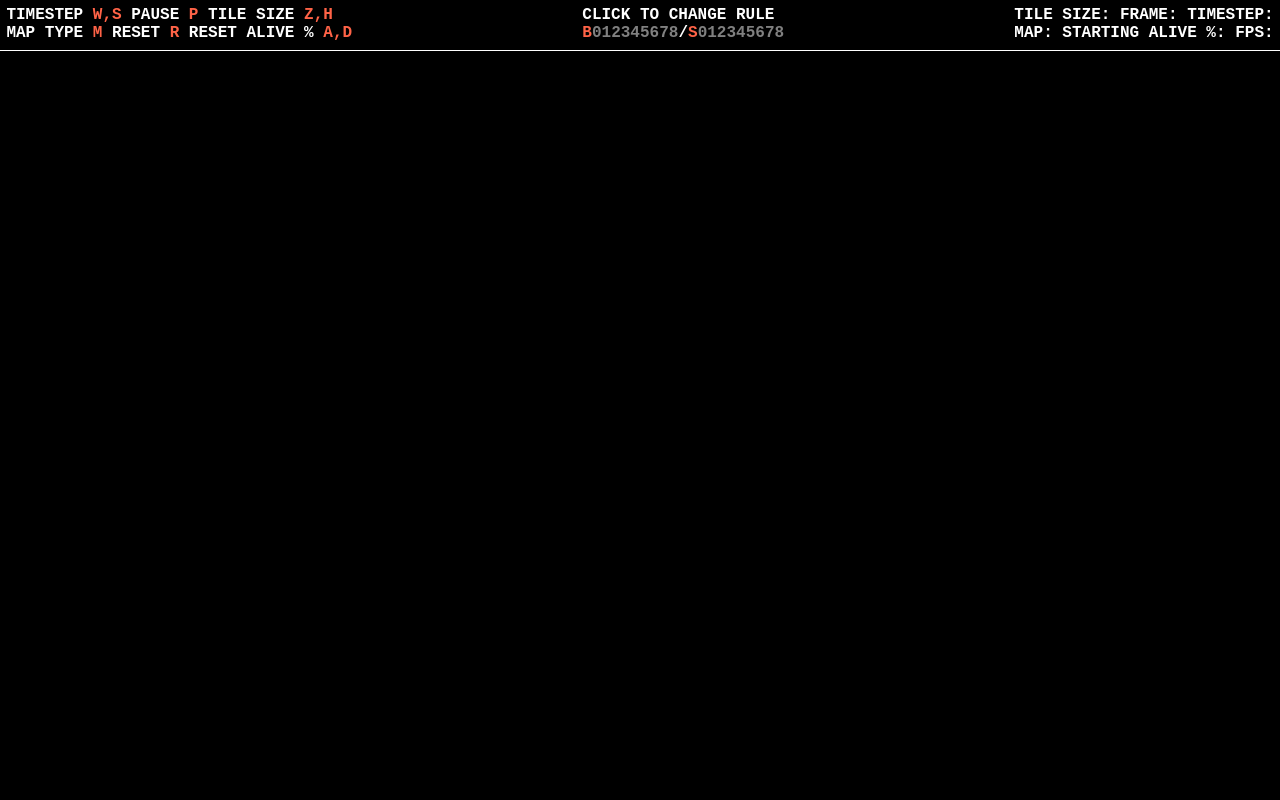
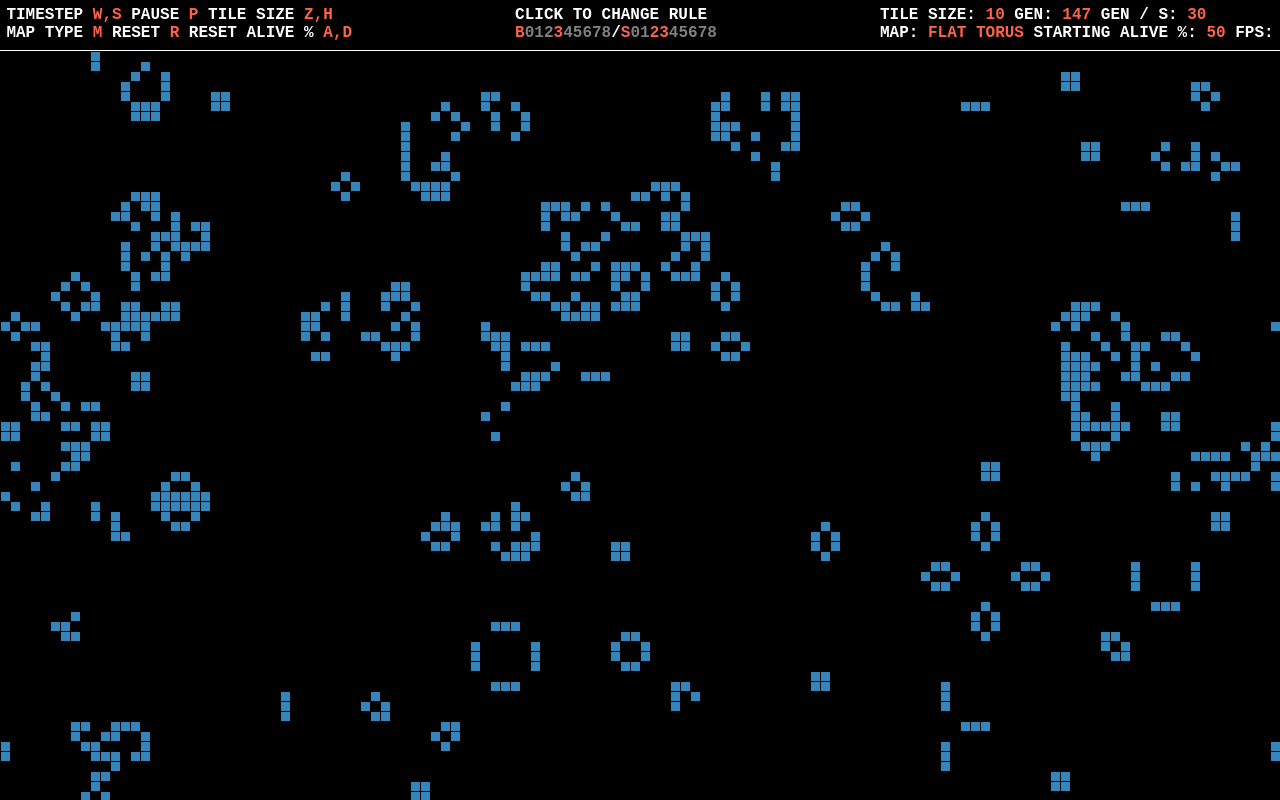
Before and after one commit to Chabloz/ProgWebMod, a plain HTML site: page tpAutomaton/index.html in a window 1280 px wide. Drawn offline with Linux system fonts and the light colour scheme; animation ran at ten frames a second.

Commit message:
Automaton solution

```diff
--- /dev/null
+++ b/class/Automaton.js
@@ -0,0 +1,89 @@
+const DEAD = 0;
+const ALIVE = 1;
+
+export default class Automaton {
+
+  constructor({
+    width = 10,
+    height = 10,
+    isAliveProb = 0,
+    birthRule = new Set([3]), // Game of Life birth rule by default
+    survivalRule = new Set([2, 3]),  // Game of Life survival rule by default
+    tileSize = 15,
+    aliveColor = 'white',
+    deadColor = 'black'
+  } = {}) {
+    this.width = width;
+    this.height = height;
+    this.birthRule = birthRule;
+    this.survivalRule = survivalRule;
+    this.tileSize = tileSize;
+    this.aliveColor = aliveColor;
+    this.deadColor = deadColor;
+    this.randomize(isAliveProb);
+  }
+
+  randomize(isAliveProb) {
+    this.grid = [];
+    for (let x = 0; x < this.width; x++) {
+      this.grid[x] = [];
+      for (let y = 0; y < this.height; y++) {
+        this.grid[x][y] = Math.random() < isAliveProb ? ALIVE : DEAD;
+      }
+    }
+  }
+
+  applyRule() {
+    const toSwitch = [];
+
+    for (let x = 0; x < this.width; x++) {
+      for (let y = 0; y < this.height; y++) {
+        const pos = {x, y};
+        const cell = this.grid[x][y];
+        let nbAliveNeighbors = this.countAliveMooreNeighborhood(pos);
+        if (cell == DEAD && this.birthRule.has(nbAliveNeighbors)) {
+          toSwitch.push(pos);
+        } else if (cell == ALIVE && !this.survivalRule.has(nbAliveNeighbors - 1)) {
+          toSwitch.push(pos);
+        }
+      }
+    }
+
+    for (const pos of toSwitch) {
+      this.toggleState(pos);
+    }
+  }
+
+  toggleState({x, y}) {
+    this.grid[x][y] = (this.grid[x][y] + 1) % 2;
+  }
+
+  countAliveMooreNeighborhood({x, y, chebyshevDistance = 1}) {
+    const startX = Math.max(0, x - chebyshevDistance);
+    const endX = Math.min(this.width - 1, x + chebyshevDistance);
+    const startY = Math.max(0, y - chebyshevDistance);
+    const endY = Math.min(this.height - 1, y + chebyshevDistance);
+
+    let nbAliveNeighbors = 0;
+    for (let x = startX; x <= endX; x++) {
+      for (let y = startY; y <= endY; y++) {
+        if (this.grid[x][y]) nbAliveNeighbors++;
+      }
+    }
+
+    return nbAliveNeighbors;
+  }
+
+  drawTiles(ctx) {
+    for (let x = 0; x < this.width; x++) {
+      for (let y = 0; y < this.height; y++) {
+        const cell = this.grid[x][y];
+        ctx.fillStyle = cell == ALIVE ? this.aliveColor : this.deadColor;
+        ctx.fillRect(x * this.tileSize + 1, y * this.tileSize + 1, this.tileSize - 1, this.tileSize - 1);
+      }
+    }
+  }
+
+
+
+}
--- /dev/null
+++ b/class/Automaton/InFlatTorus.js
@@ -0,0 +1,25 @@
+import Automaton from '../Automaton.js';
+import {moduloEuclidian} from '../../lib/math.js';
+
+
+export default class AutomatonInFlatTorus extends Automaton {
+
+  countAliveMooreNeighborhood({x, y, chebyshevDistance = 1}) {
+    const startX = x - chebyshevDistance;
+    const endX = x + chebyshevDistance;
+    const startY = y - chebyshevDistance;
+    const endY = y + chebyshevDistance;
+
+    let nbAliveNeighbors = 0;
+    for (let x = startX; x <= endX; x++) {
+      for (let y = startY; y <= endY; y++) {
+        const posX = moduloEuclidian(x, this.width);
+        const posY = moduloEuclidian(y, this.height);
+        if (this.grid[posX][posY]) nbAliveNeighbors++;
+      }
+    }
+
+    return nbAliveNeighbors;
+  }
+
+}
--- a/class/Keyboard.js
+++ b/class/Keyboard.js
@@ -1,19 +1,30 @@
 export default class Keyboard {
 
-  constructor() {
+  constructor(useCode = true) {
     window.addEventListener('keydown', evt => this.#onKeyDown(evt));
     window.addEventListener('keyup', evt => this.#onKeyUp(evt));
     this.keysPressed = new Set();
+    this.doOnKeyDown = new Map();
+    this.codeOrKey = useCode ? 'code' : 'key';
   }
 
   #onKeyDown(evt) {
-    let key = evt.code;
+    const key = evt[this.codeOrKey];
     this.keysPressed.add(key);
+    if (this.doOnKeyDown.has(key)) {
+      const fn = this.doOnKeyDown.get(key);
+      fn();
+    }
   }
 
   #onKeyUp(evt) {
-    let key = evt.code;
+    const key = evt[this.codeOrKey];
     this.keysPressed.delete(key);
+  }
+
+  onKeyDown(key, fn) {
+    // TODO: authorize multiple listeners on the same key ?
+    this.doOnKeyDown.set(key, fn);
   }
 
   isKeyDown(key) {
--- /dev/null
+++ b/lib/dom.js
@@ -0,0 +1,7 @@
+export function domForEach(selector, callback) {
+  document.querySelectorAll(selector).forEach(callback);
+}
+
+export function domOn(selector, event, callback, options) {
+  domForEach(selector, ele => ele.addEventListener(event, callback, options));
+}
--- a/lib/math.js
+++ b/lib/math.js
@@ -3,3 +3,7 @@ export function getRandomInt(min, max) {
   max = Math.floor(max);
   return Math.floor(Math.random() * (max - min + 1)) + min;
 }
+
+export function moduloEuclidian(op1, op2) {
+  return ((op1 % op2) + op2) % op2;
+}
--- a/tpAutomaton/index.html
+++ b/tpAutomaton/index.html
@@ -3,7 +3,8 @@
   <head>
     <meta charset="UTF-8">
     <meta name="viewport" content="width=device-width, initial-scale=1.0">
-    <title>Life-like Cellular Automaton </title>
+    <title>Life-like Cellular Automaton</title>
+    <script type="module" src="main.mjs"></script>
     <style>
       body {
         margin: 0;
@@ -83,12 +84,12 @@
         </div>
       </div>
       <div>
-        Tile size: <span id="tileSize"></span>
-        Frame: <span id="nbIter"></span>
-        Timestep: <span id="timestep"></span>
+        Tile size: <span id="tile-size"></span>
+        Gen: <span id="generation"></span>
+        Gen / s: <span id="freq"></span>
         <br>
         Map: <span id="map" data-flat-torus="Flat Torus" data-rectangle="Rectangle"></span>
-        Starting alive %: <span id="aliveProb"></span>
+        Starting alive %: <span id="alive-prob"></span>
         Fps: <span id="fps"></span>
       </div>
     </header>
--- /dev/null
+++ b/tpAutomaton/main.mjs
@@ -0,0 +1,139 @@
+import Automaton from '../class/Automaton.js';
+import AutomatonInFlatTorus from '../class/Automaton/InFlatTorus.js';
+
+import {domOn} from '../lib/dom.js';
+import randomColor from '../lib/randomcolor.js';
+import MainLoop from '../lib/mainloop.js';
+import Keyboard from '../class/Keyboard.js';
+
+const ctx = document.querySelector('canvas').getContext('2d');
+ctx.canvas.width = ctx.canvas.clientWidth;
+ctx.canvas.height = ctx.canvas.clientHeight;
+
+const keyboard = new Keyboard(false);
+
+/* configuration */
+let freq = 30;
+let gen = 1;
+let tileSize = 10;
+let isAliveProb = 0.5;
+let mapIsFlatTorus = true;
+let birthRule = new Set([3]);
+let survivalRule = new Set([2, 3]);
+let pause = false;
+let automaton;
+
+function generateAutomaton() {
+  ctx.canvas.width = ctx.canvas.clientWidth;
+  ctx.canvas.height = ctx.canvas.clientHeight;
+
+  const aliveColor = randomColor();
+  const width = Math.round(ctx.canvas.width / tileSize);
+  const height = Math.round(ctx.canvas.height / tileSize);
+  const opt = {width, height, isAliveProb, tileSize, aliveColor, birthRule, survivalRule};
+  if (mapIsFlatTorus) {
+    automaton = new AutomatonInFlatTorus(opt);
+  } else {
+    automaton = new Automaton(opt);
+  }
+}
+generateAutomaton();
+
+/* DOM */
+function updateDom() {
+  document.querySelector('#freq').textContent = freq;
+  document.querySelector('#generation').textContent = gen;
+  document.querySelector('#tile-size').textContent = tileSize;
+  document.querySelector('#alive-prob').textContent = Math.round(isAliveProb * 100);
+
+  const domMap = document.querySelector('#map');
+  domMap.textContent = mapIsFlatTorus ? domMap.dataset.flatTorus : domMap.dataset.rectangle;
+
+  for (let ruleNum = 0; ruleNum < 9; ruleNum++) {
+    const ruleB = document.querySelector(`[data-rule-type="b"][data-rule-num="${ruleNum}"]`);
+    birthRule.has(ruleNum) ? ruleB.classList.add('apply') : ruleB.classList.remove('apply');
+    const ruleS = document.querySelector(`[data-rule-type="s"][data-rule-num="${ruleNum}"]`);
+    survivalRule.has(ruleNum) ? ruleS.classList.add('apply') : ruleS.classList.remove('apply');
+  }
+}
+
+/* Keyboard management */
+keyboard.onKeyDown('p', () => {
+  pause = !pause;
+});
+
+keyboard.onKeyDown('w', () => {
+  freq = Math.min(500, freq + 1);
+  MainLoop.setSimulationTimestep(1000/freq);
+});
+
+keyboard.onKeyDown('s', () => {
+  freq = Math.max(1, freq - 1);
+  MainLoop.setSimulationTimestep(1000/freq);
+});
+
+keyboard.onKeyDown('m', () => {
+  mapIsFlatTorus = !mapIsFlatTorus;
+  generateAutomaton();
+});
+
+keyboard.onKeyDown('r', () => {
+  generateAutomaton();
+});
+
+keyboard.onKeyDown('z', () => {
+  tileSize = Math.min(100, tileSize + 1);
+  generateAutomaton();
+});
+
+keyboard.onKeyDown('h', () => {
+  tileSize = Math.max(4, tileSize - 1);
+  generateAutomaton();
+});
+
+keyboard.onKeyDown('a', () => {
+  isAliveProb = Math.max(0, isAliveProb - 0.01);
+});
+
+keyboard.onKeyDown('d', () => {
+  isAliveProb = Math.min(1, isAliveProb + 0.01);
+});
+
+/* Rules management */
+domOn('.rule', 'click', evt => {
+  const dom = evt.currentTarget;
+  const ruleType = dom.dataset.ruleType;
+  const ruleNum = dom.dataset.ruleNum-0;
+  const rule = ruleType == 'b' ? birthRule : survivalRule
+  rule.has(ruleNum) ? rule.delete(ruleNum) : rule.add(ruleNum);
+})
+
+// Cells click management
+domOn('canvas', 'click', event => {
+  const rect = ctx.canvas.getBoundingClientRect();
+  const x = Math.floor((event.clientX - rect.left) / tileSize);
+  const y = Math.floor((event.clientY - rect.top) / tileSize);
+  automaton.toggleState({x, y});
+});
+
+/* Main loop */
+MainLoop.setSimulationTimestep(1000/freq);
+
+MainLoop.setUpdate(dt => {
+  if (pause) return;
+  automaton.applyRule()
+  gen++;
+});
+
+MainLoop.setDraw(() => {
+  updateDom();
+  automaton.drawTiles(ctx)
+});
+
+MainLoop.setEnd((fps, panic) => {
+  if (!panic) return;
+  console.log('panic');
+  MainLoop.resetFrameDelta();
+});
+
+MainLoop.start();
```
